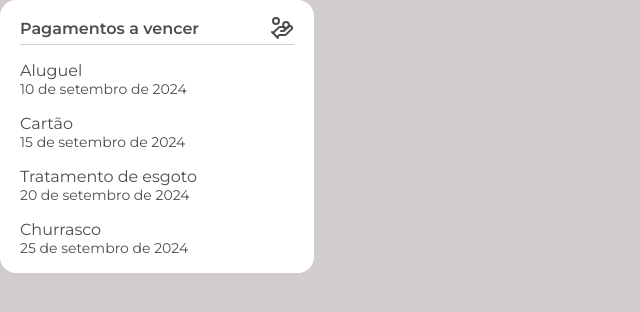
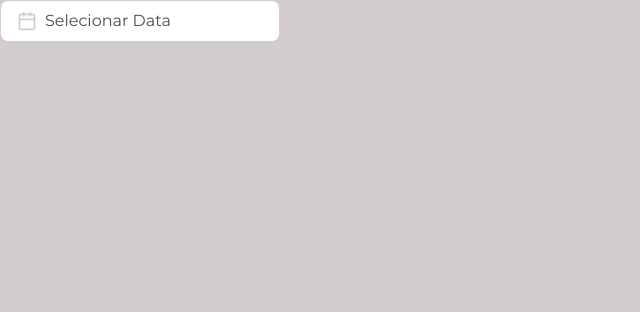
Before and after one commit to GustavoLemes97/financeiro, a Next.js app: page / in a window 1280 px wide. Shown: the top 312 px of the page, without its empty margins (0-640 px from the left). Built offline with nearby package versions, Linux system fonts and the light colour scheme.

Commit message:
muda a forma de formatar a data do datepicker

```diff
--- a/src/app/page.tsx
+++ b/src/app/page.tsx
@@ -1,18 +1,19 @@
 "use client";
-
-import { AlertCard } from "@/components/ui/alertCard";
+import * as React from "react";
+import { DatePicker } from "@/components/ui/datePicker";
 
 export default function Home() {
-  const warningsData = [
-    { name: "Aluguel", date: new Date(2024, 8, 10) },
-    { name: "Cartão", date: new Date(2024, 8, 15) },
-    { name: "Tratamento de esgoto", date: new Date(2024, 8, 20) },
-    { name: "Churrasco", date: new Date(2024, 8, 25) },
-    { name: "Manutenção programada", date: new Date(2024, 8, 30) },
-  ];
+  const [date, setDate] = React.useState<Date>();
+  const handleonSelect = (tdate: Date | undefined) => {
+    setDate(tdate);
+    console.log("teste", tdate);
+  };
   return (
-    <>
-      <AlertCard title={"Pagamentos a vencer"} warnings={warningsData} />
-    </>
+    <DatePicker
+      mode="single"
+      date={date}
+      onSelect={handleonSelect}
+      selected={date}
+    />
   );
 }
--- a/src/components/ui/datePicker.tsx
+++ b/src/components/ui/datePicker.tsx
@@ -1,9 +1,6 @@
 "use client";
 
-import { format } from "date-fns";
-import { ptBR } from "date-fns/locale";
 import { Calendar as CalendarIcon } from "lucide-react";
-
 import { cn } from "@/lib/utils";
 import { Button } from "@/components/ui/button";
 import { Calendar, CalendarProps } from "@/components/ui/calendar";
@@ -12,6 +9,7 @@ import {
   PopoverContent,
   PopoverTrigger,
 } from "@/components/ui/popover";
+import { formatDate } from "@/utils/dateUtils";
 
 type DatePickerProps = CalendarProps & {
   date: Date | undefined;
@@ -24,13 +22,13 @@ const DatePicker = ({ date, ...props }: DatePickerProps) => {
         <Button
           variant={"filter"}
           className={cn(
-            "w-auto max-w-[300px] justify-start text-left font-normal px-4 py-2",
+            "w-[280px] justify-start text-left font-normal px-4 py-2",
             !date && "text-muted-foreground"
           )}
         >
           <CalendarIcon className="h-5 w-5 text-soft-grey-2 self-center" />
           {date ? (
-            format(date, "dd 'de' MMMM 'de' yyyy", { locale: ptBR })
+            formatDate(date)
           ) : (
             <span className="text-base lg:text-xl font-normal">
               Selecionar Data
```
